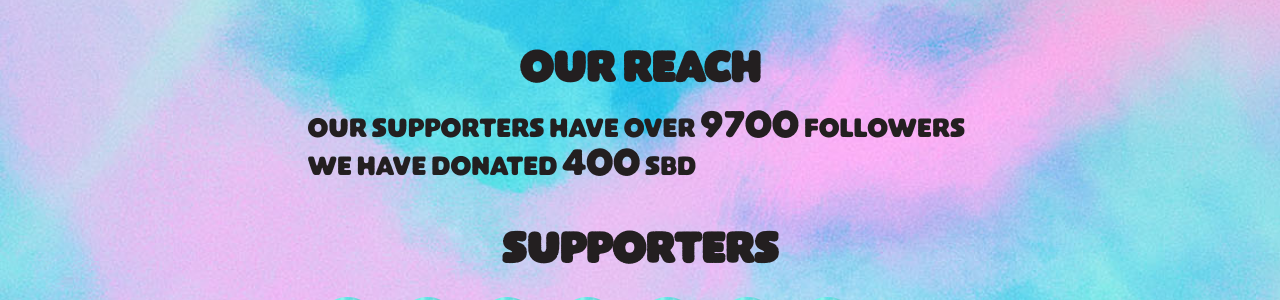
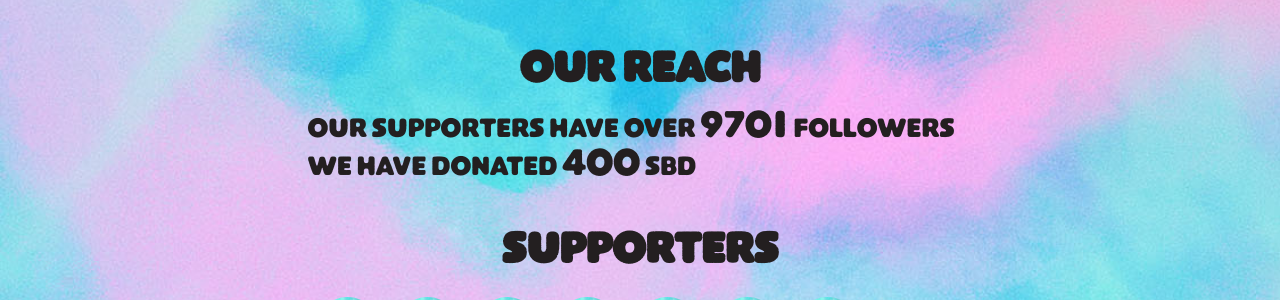
Before and after one commit to orbitprojectcharity/orbitproject, a Jekyll site: the page built from index.html, in a window 1280 px wide. Shown: the part 722-1022 px from the top of the page. Built offline with Jekyll 4.4.1, drawn with Linux system fonts in a browser that asks for light colours.

Commit message:
Update from Forestry.io - _data/options.yml

```diff
--- a/_data/options.yml
+++ b/_data/options.yml
@@ -1,3 +1,3 @@
 ---
-followers: 9700
+followers: 9701
 donate: 400
```
